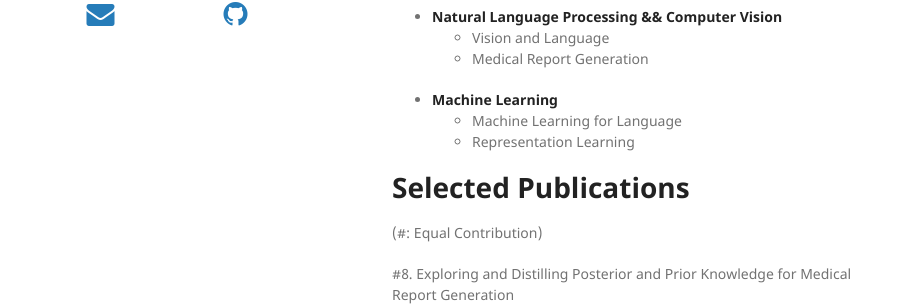
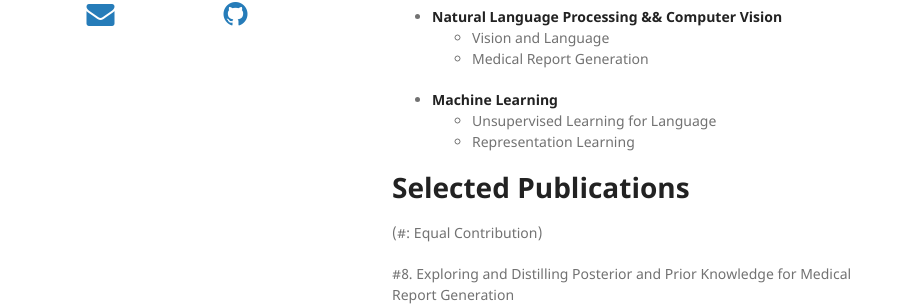
Before and after one commit to fenglinliu2022fall/fenglinliu2022fall.github.io, a Jekyll site: the page built from index.md, in a window 1280 px wide and 900 px high. Shown: the part 404-710 px from the top of the window, without its empty margins (178-1086 px from the left). Built offline with Jekyll 4.4.1, drawn with Linux system fonts in a browser that asks for light colours; nearby versions of some CDN libraries; our own code applies the rules of GitHub Pages for plain Markdown files.

Commit message:
Update index.md

```diff
--- a/index.md
+++ b/index.md
@@ -10,7 +10,7 @@ He has published over ten papers in premier AI conferences as the first author (
   * Medical Report Generation
 
 * **Machine Learning**
-  * Machine Learning for Language
+  * Unsupervised Learning for Language
   * Representation Learning
 
 # Selected Publications
```
